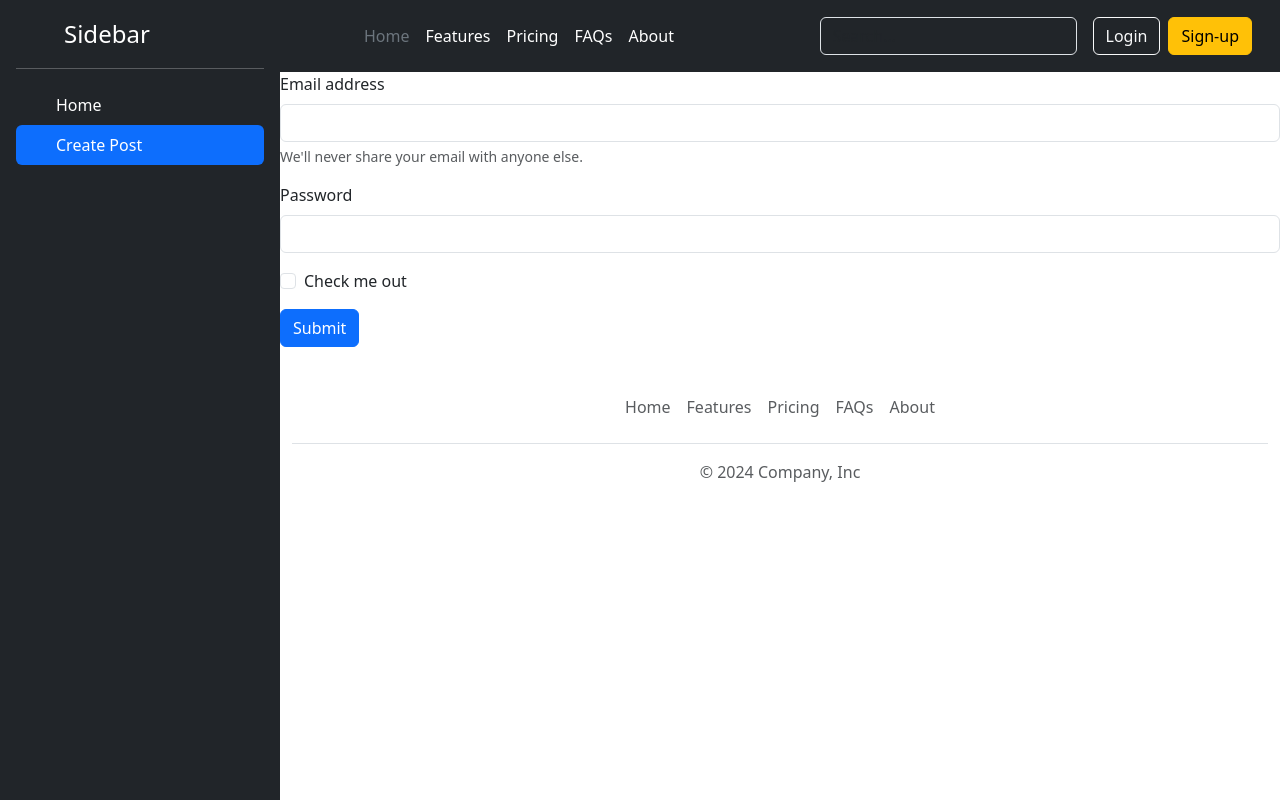
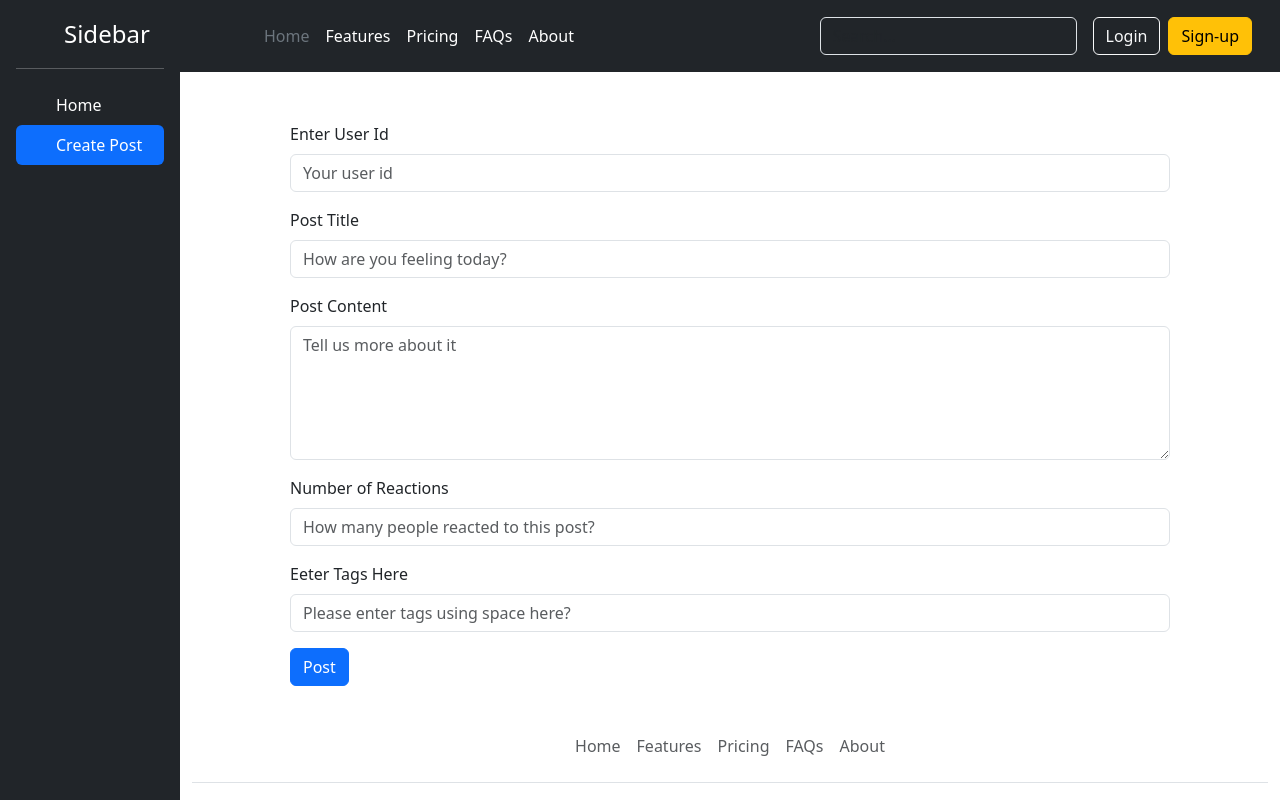
Before and after one commit to jaskarankang19/social-media, a React (Vite) app: page / in a window 1280 px wide. Both pictures are taken after a click on the item "Create Post". Shown: the top 800 px of the page. Built offline with nearby package versions, Linux system fonts and the light colour scheme.

Commit message:
finish add

```diff
--- a/src/App.css
+++ b/src/App.css
@@ -9,6 +9,7 @@
 
 .sidebar {
   min-height: 1185px;
+  width: 180px;
 }
 
 .post-card {
@@ -24,3 +25,9 @@
 .reactions {
   margin: 15px 0 0 0;
 }
+
+.create-post {
+  margin-left: 10%;
+  margin-top: 50px;
+  width: 80%;
+}
--- a/src/components/CreatePost.jsx
+++ b/src/components/CreatePost.jsx
@@ -1,43 +1,101 @@
+import { useContext } from "react";
+import { useRef } from "react";
+import { PostListContext } from "../store/post-list-store";
+
 const CreatePost = () => {
+  const userIdElement = useRef();
+  const postTitleElement = useRef();
+  const postBodyElement = useRef();
+  const reactionsElement = useRef();
+  const tagsElement = useRef();
+
+  const { addPost } = useContext(PostListContext);
+
+  const handleSubmit = (event) => {
+    event.preventDefault();
+    const userId = userIdElement.current.value;
+    const postTitle = postTitleElement.current.value;
+    const postBody = postBodyElement.current.value;
+    const reactions = reactionsElement.current.value;
+    const tags = tagsElement.current.value.split(" ");
+
+    userIdElement.current.value = "";
+    postTitleElement.current.value = "";
+    postBodyElement.current.value = "";
+    reactionsElement.current.value = "";
+    tagsElement.current.value = "";
+
+    addPost(userId, postTitle, postBody, reactions, tags);
+  };
   return (
     <>
-      <form>
+      <form className="create-post" onSubmit={handleSubmit}>
         <div className="mb-3">
-          <label htmlFor="exampleInputEmail1" className="form-label">
-            Email address
+          <label htmlFor="id" className="form-label">
+            Enter User Id
           </label>
           <input
-            type="email"
+            type="text"
+            ref={userIdElement}
             className="form-control"
-            id="exampleInputEmail1"
-            aria-describedby="emailHelp"
+            id="id"
+            placeholder="Your user id"
           />
-          <div id="emailHelp" className="form-text">
-            We'll never share your email with anyone else.
-          </div>
         </div>
         <div className="mb-3">
-          <label htmlFor="exampleInputPassword1" className="form-label">
-            Password
+          <label htmlFor="title" className="form-label">
+            Post Title
           </label>
           <input
-            type="password"
+            type="text"
+            ref={postTitleElement}
             className="form-control"
-            id="exampleInputPassword1"
+            id="title"
+            placeholder="How are you feeling today?"
           />
         </div>
-        <div className="mb-3 form-check">
+
+        <div className="mb-3">
+          <label htmlFor="body" className="form-label">
+            Post Content
+          </label>
+          <textarea
+            type="text"
+            ref={postBodyElement}
+            className="form-control"
+            id="body"
+            placeholder="Tell us more about it"
+            rows={5}
+          />
+        </div>
+        <div className="mb-3">
+          <label htmlFor="reactions" className="form-label">
+            Number of Reactions
+          </label>
           <input
-            type="checkbox"
-            className="form-check-input"
-            id="exampleCheck1"
+            type="number"
+            ref={reactionsElement}
+            className="form-control"
+            id="reactions"
+            placeholder="How many people reacted to this post?"
           />
-          <label className="form-check-label" htmlFor="exampleCheck1">
-            Check me out
+        </div>
+
+        <div className="mb-3">
+          <label htmlFor="tags" className="form-label">
+            Eeter Tags Here
           </label>
+          <input
+            type="text"
+            ref={tagsElement}
+            className="form-control"
+            id="tags"
+            placeholder="Please enter tags using space here?"
+          />
         </div>
+
         <button type="submit" className="btn btn-primary">
-          Submit
+          Post
         </button>
       </form>
     </>
--- a/src/components/Sidebar.jsx
+++ b/src/components/Sidebar.jsx
@@ -5,10 +5,7 @@ const Sidebar = ({ selectedTab, setSelectedTab }) => {
 
   return (
     <>
-      <div
-        className="d-flex flex-column flex-shrink-0 p-3 text-bg-dark sidebar"
-        style={{ width: "280px" }}
-      >
+      <div className="d-flex flex-column flex-shrink-0 p-3 text-bg-dark sidebar">
         <a
           href="/"
           className="d-flex align-items-center mb-3 mb-md-0 me-md-auto text-white text-decoration-none"
--- a/src/store/post-list-store.jsx
+++ b/src/store/post-list-store.jsx
@@ -14,6 +14,8 @@ const postListReducer = (currentPostList, action) => {
     newPostList = currentPostList.filter(
       (post) => post.id !== action.payload.id
     );
+  } else if (action.type === "ADD_POST") {
+    newPostList = [action.payload, ...currentPostList];
   }
   return newPostList;
 };
@@ -24,7 +26,20 @@ const PostListProvider = ({ children }) => {
     postListReducer,
     DEFAULT_POSTLIST
   );
-  const addPost = () => {};
+  const addPost = (userId, postTitle, postBody, reactions, tags) => {
+    const addAction = {
+      type: "ADD_POST",
+      payload: {
+        id: Date.Now,
+        title: postTitle,
+        body: postBody,
+        reactions: reactions,
+        userId: userId,
+        tags: tags,
+      },
+    };
+    dispatchPostList(addAction);
+  };
 
   const deletePost = (id) => {
     const deleteAction = {
```
